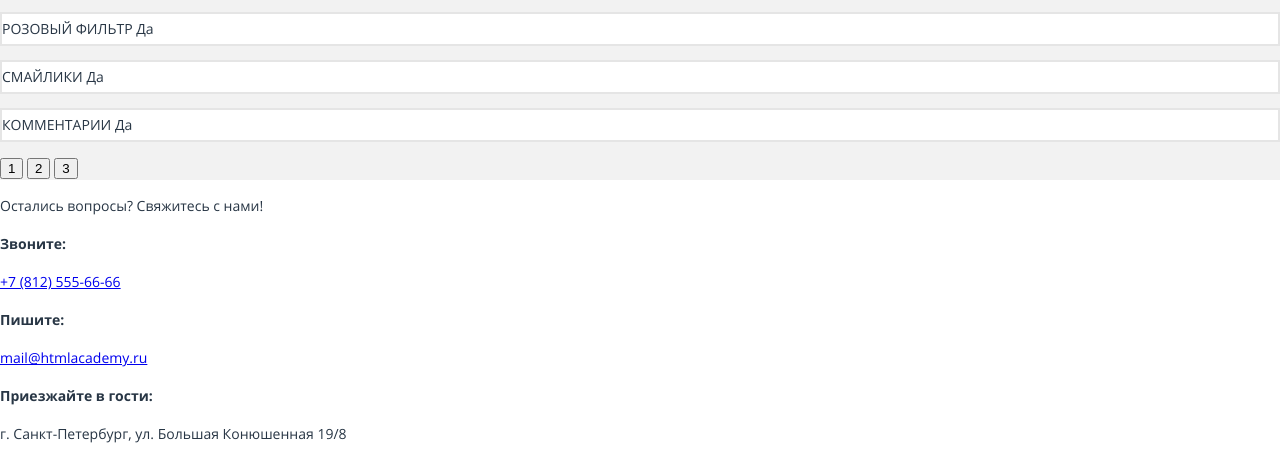
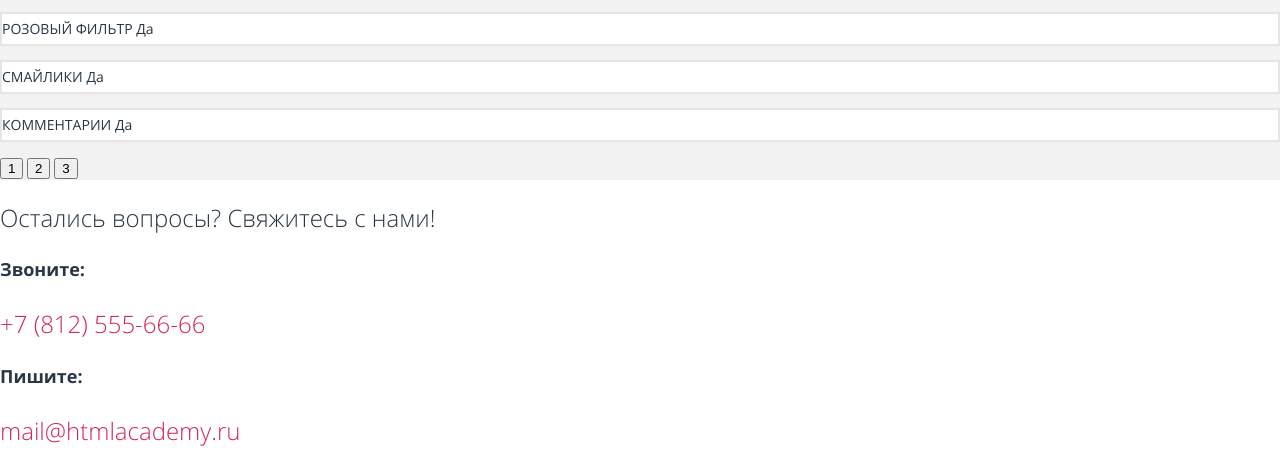
Before and after one commit to anmokuchi/1031959-pink-22, a website: page source/index.html in a window 1280 px wide. Shown: the part 1876-2333 px from the top of the page. Drawn offline with nearby package versions, Linux system fonts and the light colour scheme; files that its build step writes are made by us from their sources.

Commit message:
Добавлена базовая стилизация блока контактов

```diff
--- a/source/index.html
+++ b/source/index.html
@@ -195,7 +195,7 @@
           <div class="contacts__item">
             <b class="contacts__title">Звоните:</b>
             <p class="contacts__text">
-              <a class="contacts__phone link" href="tel:+78125556666">
+              <a class="contacts__link link" href="tel:+78125556666">
                 +7 (812) 555-66-66
               </a>
             </p>
@@ -203,7 +203,7 @@
           <div class="contacts__item">
             <b class="contacts__title">Пишите:</b>
             <p class="contacts__text">
-              <a class="contacts__mail link" href="mailto:mail@htmlacademy.ru">
+              <a class="contacts__link link" href="mailto:mail@htmlacademy.ru">
                 mail@htmlacademy.ru
               </a>
             </p>
--- /dev/null
+++ b/source/sass/blocks/contacts.scss
@@ -0,0 +1,23 @@
+.contacts__intro {
+  font-weight: 300;
+  font-size: 24px;
+  line-height: 120%;
+}
+
+.contacts__title {
+  font-weight: bold;
+  font-size: 18px;
+  line-height: 25px;
+}
+
+.contacts__text {
+  color: $cerise;
+  font-weight: 300;
+  font-size: 24px;
+  line-height: 33px;
+}
+
+.contacts__link {
+  color: inherit;
+  text-decoration: none;
+}
--- a/source/sass/style.scss
+++ b/source/sass/style.scss
@@ -15,3 +15,4 @@
 @import "blocks/advantages.scss";
 @import "blocks/reviews.scss";
 @import "blocks/plans.scss";
+@import "blocks/contacts.scss";
```
